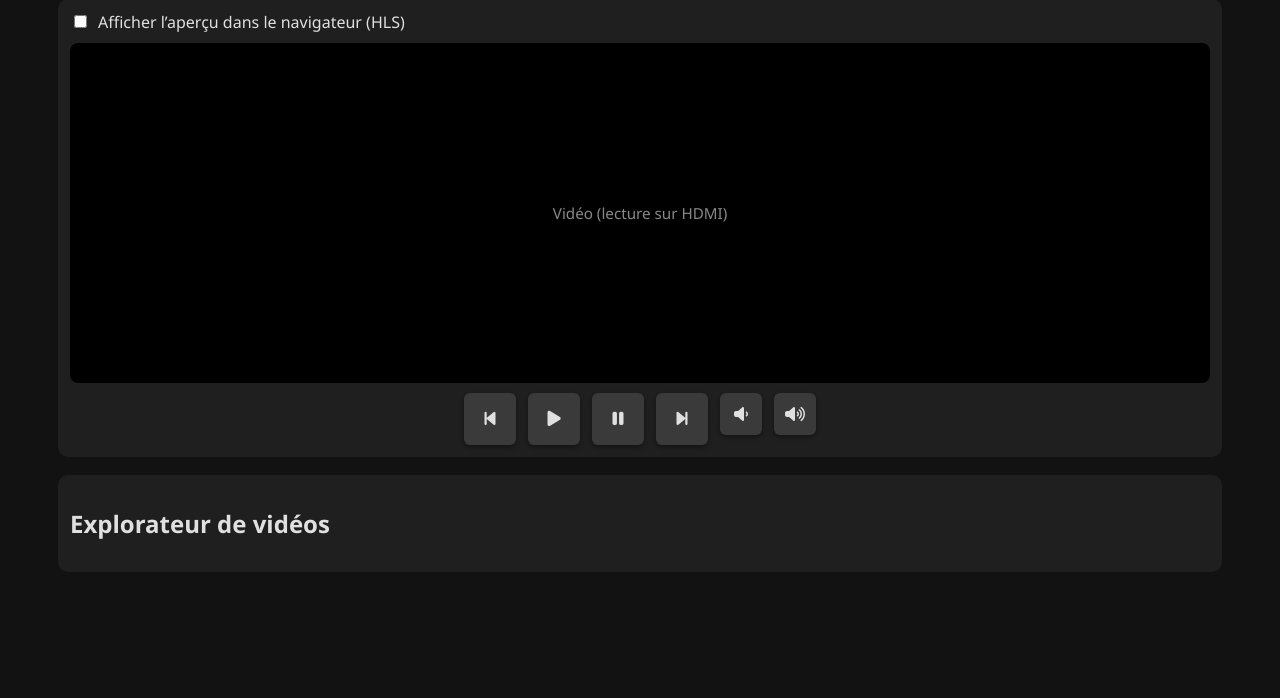
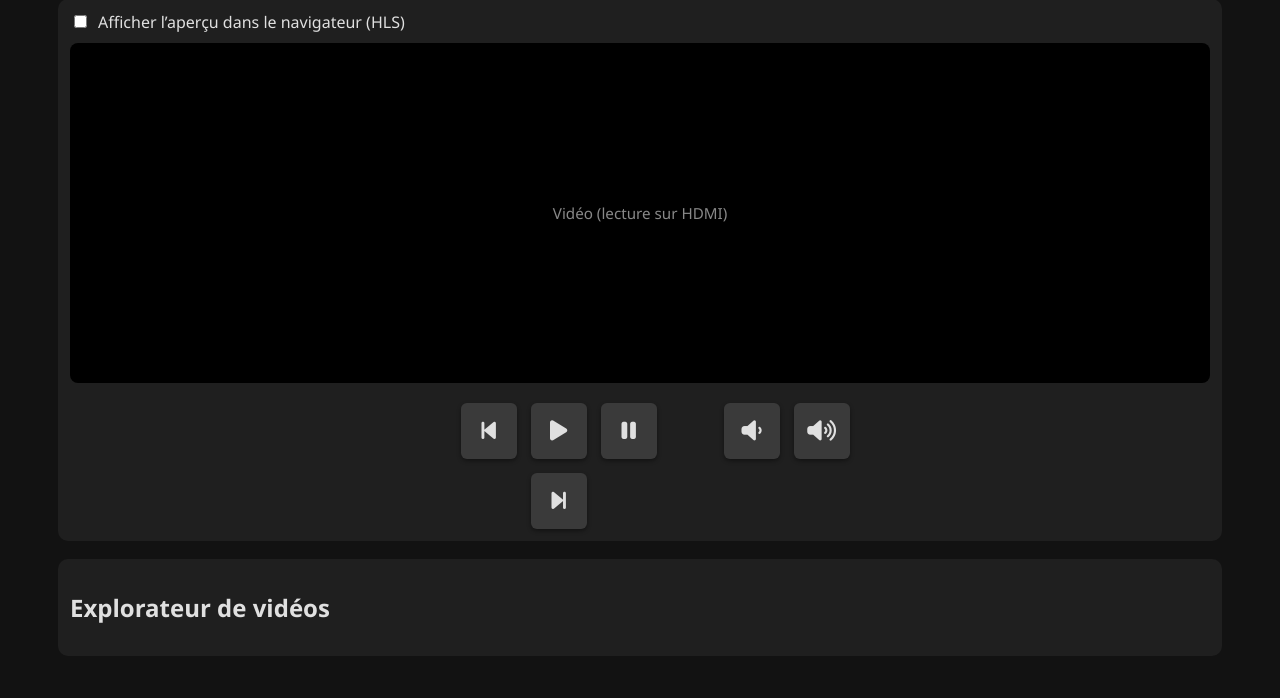
Before and after one commit to Kaquaoify/RPi-Autonomous-Video-Player, a Flask app: page / in a window 1280 px wide. Shown: the part 102-800 px from the top of the page. Run offline with Flask 3, Linux system fonts and the light colour scheme.

Commit message:
Ui update

```diff
--- a/app/static/css/style.css
+++ b/app/static/css/style.css
@@ -95,25 +95,46 @@ main{
 .vlc-controls button:hover{ background:#4a4a4a; }
 
 /* ==============================
-   Contrôles VLC (avec FontAwesome)
+   Contrôles VLC (Fontawesome)
    ============================== */
+
+/* Wrapper général (permet 2 lignes en responsive) */
+.vlc-controls-wrap {
+  display: flex;
+  flex-wrap: wrap;
+  justify-content: center;
+  gap: 14px 32px;
+  margin-top: 10px;
+}
+
+/* Groupes (lecture / volume) */
 .vlc-controls {
-  gap: 12px;
+  display: flex;
+  gap: 14px;
   justify-content: center;
   flex-wrap: wrap;
 }
 
+.vlc-controls.main {
+  flex: 2;
+}
+
+.vlc-controls.volume {
+  flex: 1;
+}
+
+/* Boutons ronds modernes */
 .vlc-btn {
   background: linear-gradient(145deg, #2c2c2c, #1a1a1a);
   border: 1px solid #333;
   color: #f0f0f0;
   border-radius: 50%;
-  width: 52px;
-  height: 52px;
+  width: 56px;
+  height: 56px;
   display: flex;
   align-items: center;
   justify-content: center;
-  font-size: 1.1rem;
+  font-size: 1.2rem;
   box-shadow: 0 2px 4px rgba(0, 0, 0, 0.4);
   cursor: pointer;
   transition: transform 0.15s ease, background 0.15s ease;
@@ -129,15 +150,19 @@ main{
   background: linear-gradient(145deg, #1e1e1e, #101010);
 }
 
-.vlc-btn.small {
-  width: 42px;
-  height: 42px;
-  font-size: 1rem;
+.vlc-btn i {
+  pointer-events: none;
+  font-size: 1.2em;
 }
 
-.vlc-btn i {
-  pointer-events: none;
+/* Responsive : empile les deux blocs si espace réduit */
+@media (max-width: 650px) {
+  .vlc-controls-wrap {
+    flex-direction: column;
+    align-items: center;
+  }
 }
+
 
 
 /* ==============================
--- a/app/templates/index.html
+++ b/app/templates/index.html
@@ -73,14 +73,22 @@
   <!-- Placeholder quand l’aperçu est désactivé -->
   <div id="vlc-output">Vidéo (lecture sur HDMI)</div>
 
-<div class="vlc-controls">
-  <button class="vlc-btn" data-action="prev" title="Vidéo précédente"><i class="fa-solid fa-backward-step"></i></button>
-  <button class="vlc-btn" data-action="play" title="Lecture"><i class="fa-solid fa-play"></i></button>
-  <button class="vlc-btn" data-action="pause" title="Pause"><i class="fa-solid fa-pause"></i></button>
-  <button class="vlc-btn" data-action="next" title="Vidéo suivante"><i class="fa-solid fa-forward-step"></i></button>
-  <button class="vlc-btn small" data-action="voldown" title="Baisser le volume"><i class="fa-solid fa-volume-low"></i></button>
-  <button class="vlc-btn small" data-action="volup" title="Augmenter le volume"><i class="fa-solid fa-volume-high"></i></button>
+<div class="vlc-controls-wrap">
+  <!-- Bloc lecture / navigation -->
+  <div class="vlc-controls main">
+    <button class="vlc-btn" data-action="prev" title="Vidéo précédente"><i class="fa-solid fa-backward-step"></i></button>
+    <button class="vlc-btn" data-action="play" title="Lecture"><i class="fa-solid fa-play"></i></button>
+    <button class="vlc-btn" data-action="pause" title="Pause"><i class="fa-solid fa-pause"></i></button>
+    <button class="vlc-btn" data-action="next" title="Vidéo suivante"><i class="fa-solid fa-forward-step"></i></button>
+  </div>
+
+  <!-- Bloc volume -->
+  <div class="vlc-controls volume">
+    <button class="vlc-btn" data-action="voldown" title="Baisser le volume"><i class="fa-solid fa-volume-low"></i></button>
+    <button class="vlc-btn" data-action="volup" title="Augmenter le volume"><i class="fa-solid fa-volume-high"></i></button>
+  </div>
 </div>
+
 
 </section>
 
```
